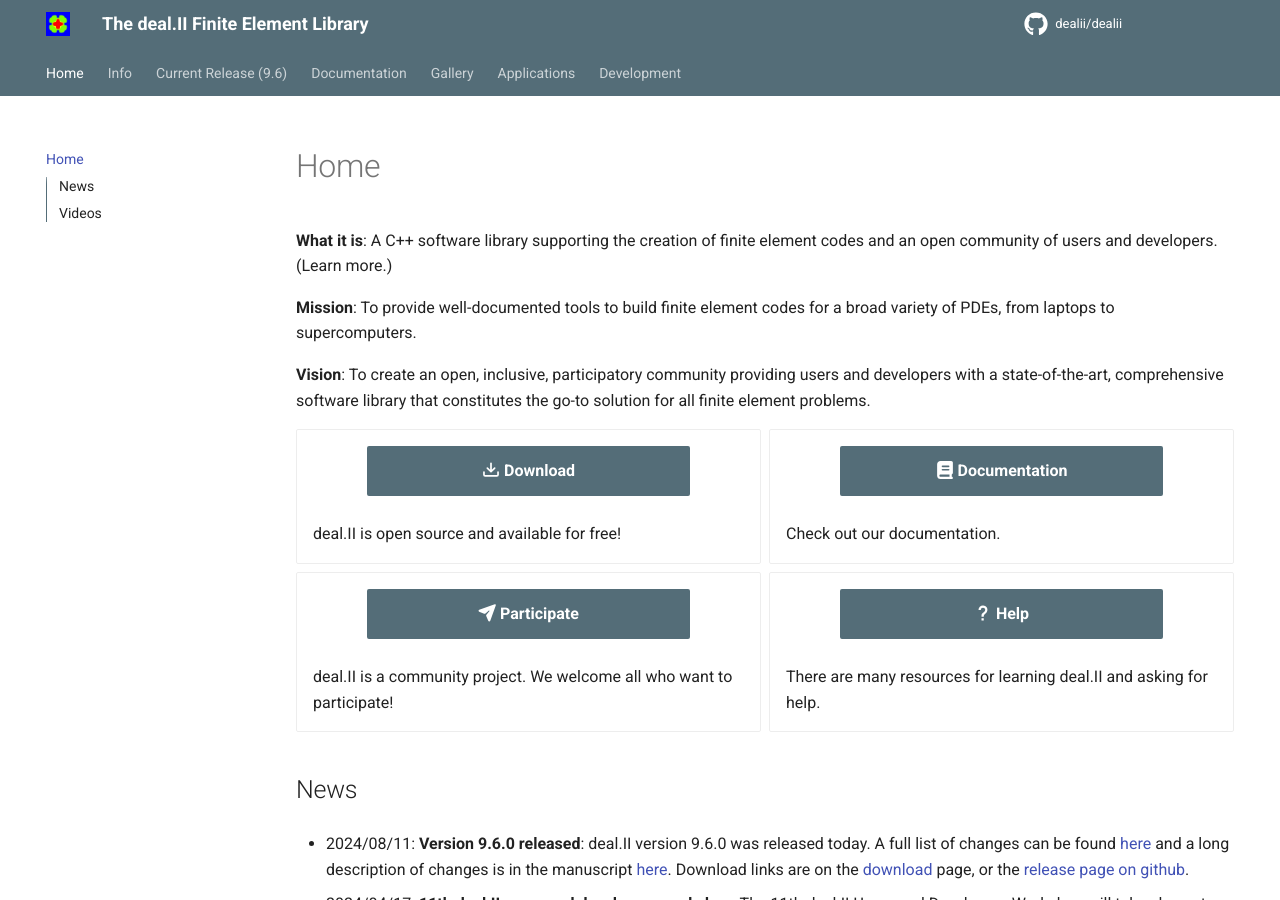
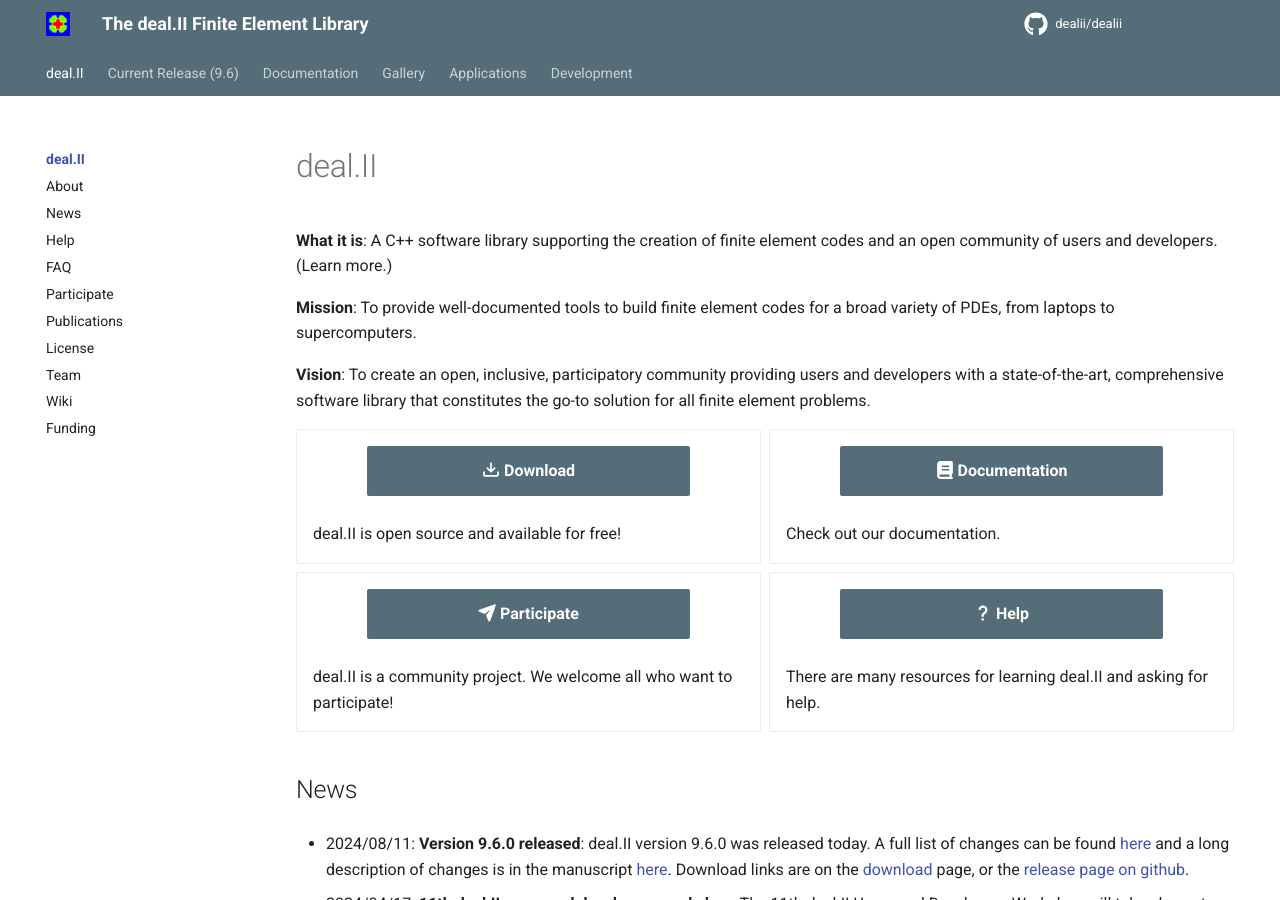
Before and after one commit to dealii/website, an MkDocs documentation site: the page built from docs/index.md, in a window 1280 px wide and 900 px high. Built offline with MkDocs 1.6.1 and Material for MkDocs 9.7.7, drawn with Linux system fonts in a browser that asks for light colours; comment, search, counter and statistics services are not loaded.

Commit message:
Merge Info and Home menu items
The home page should give easy access to all information necessary.
No need to split this into two separate menu items.

```diff
--- a/mkdocs.yml
+++ b/mkdocs.yml
@@ -4,8 +4,8 @@
 repo_url:  https://github.com/dealii/dealii
 plugins: []
 nav:
-  - index.md
-  - Info:
+  - deal.II:
+    - deal.II: index.md
     - About: ./about.md
     - News: ./news.md
     - Help: ./help.md
```
